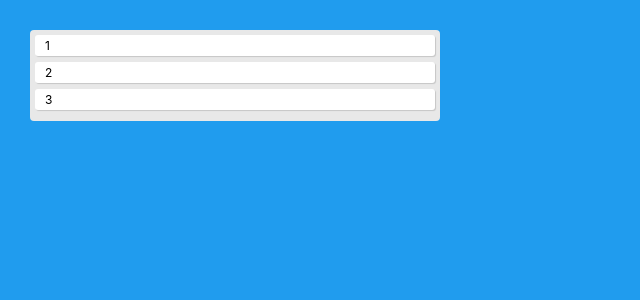
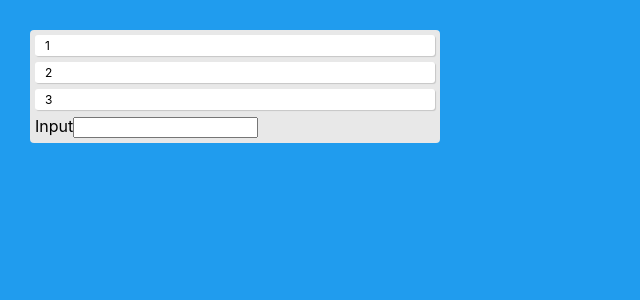
Before and after one commit to samuvartiainen/react-todo-app, a React (Create React App) app: page / in a window 1280 px wide. Shown: the top 300 px of the page, without its empty margins (0-640 px from the left). Built offline with nearby package versions, Linux system fonts and the light colour scheme.

Commit message:
to-do-list done, input form started

```diff
--- a/src/App.js
+++ b/src/App.js
@@ -4,19 +4,54 @@ import './App.css';
 
 const Todo = ({ todo }) => <div className="todo">{todo.text}</div>;
 
+function NewItem({ newTodo }){
+  const [value, setValue] = useState("");
+
+  const handleSubmit = e => {
+    e.preventDefault();
+    if(!value) return;
+    newTodo(value);
+    setValue("");
+  }
+
+  return (
+    <form onSubmit={handleSubmit}>
+      <label>Input</label>
+      <input
+      type="text"
+      className="input"
+      value={value}
+      onChange={e => setValue(e.target.value)}
+      />
+    </form>
+  );
+}
 function App() {
   const [todos, setTodos] = useState([
     {
-      text: "1"
+      text: "1",
+      completed: false
     },
     {
-      text: "2"
+      text: "2",
+      completed: false
     },
     {
-      text: "3"
+      text: "3",
+      completed: false
     }
   ]);
 
+  const newTodo = text => {
+    const newTodos = [...todos, { text }];
+    setTodos(newTodos);
+  };
+
+  const completeTodo = index => {
+    const newTodos = [...todos];
+    newTodos[index].completed = true;
+    setTodos(newTodos);
+  }
 
 return (
   <div className="app">
@@ -28,6 +63,7 @@ return (
           todo={todo}
         />
       ))}
+      <NewItem newTodo={newTodo} />
     </div>
   </div>
 );
```
